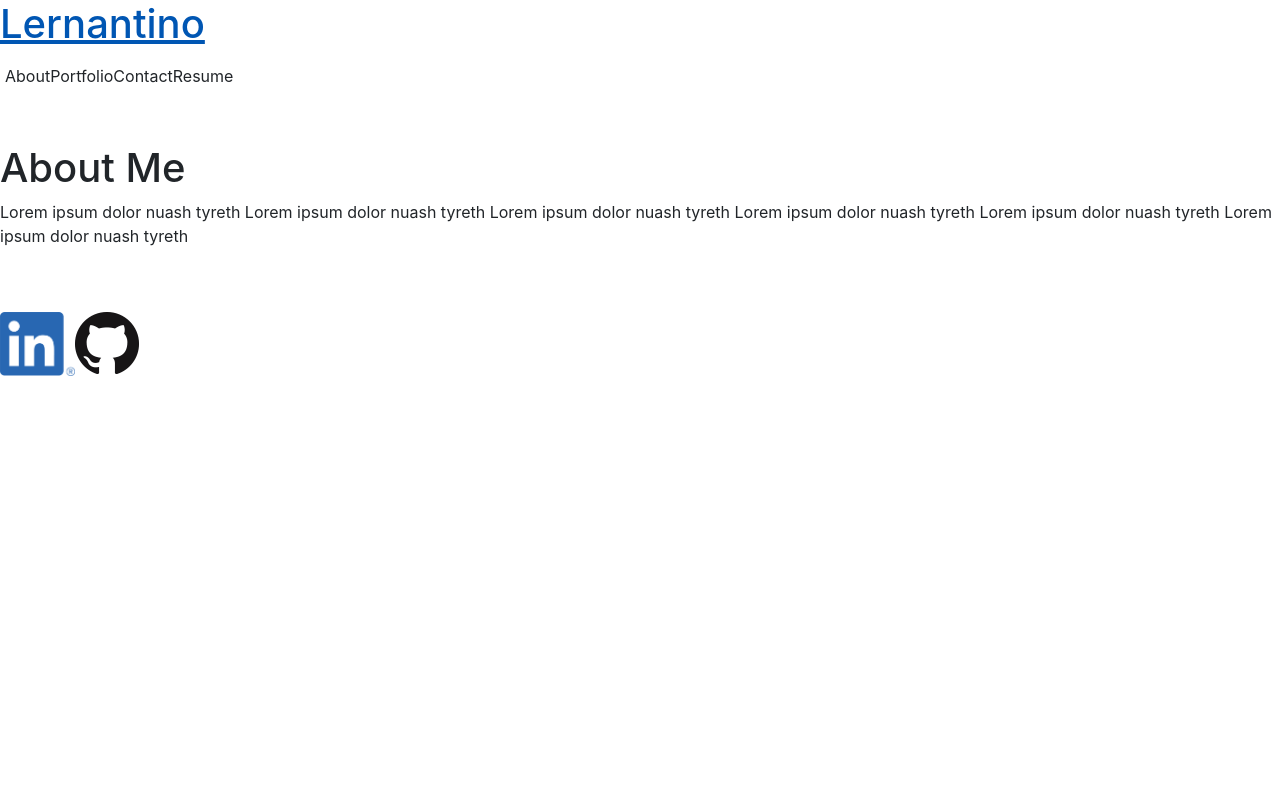
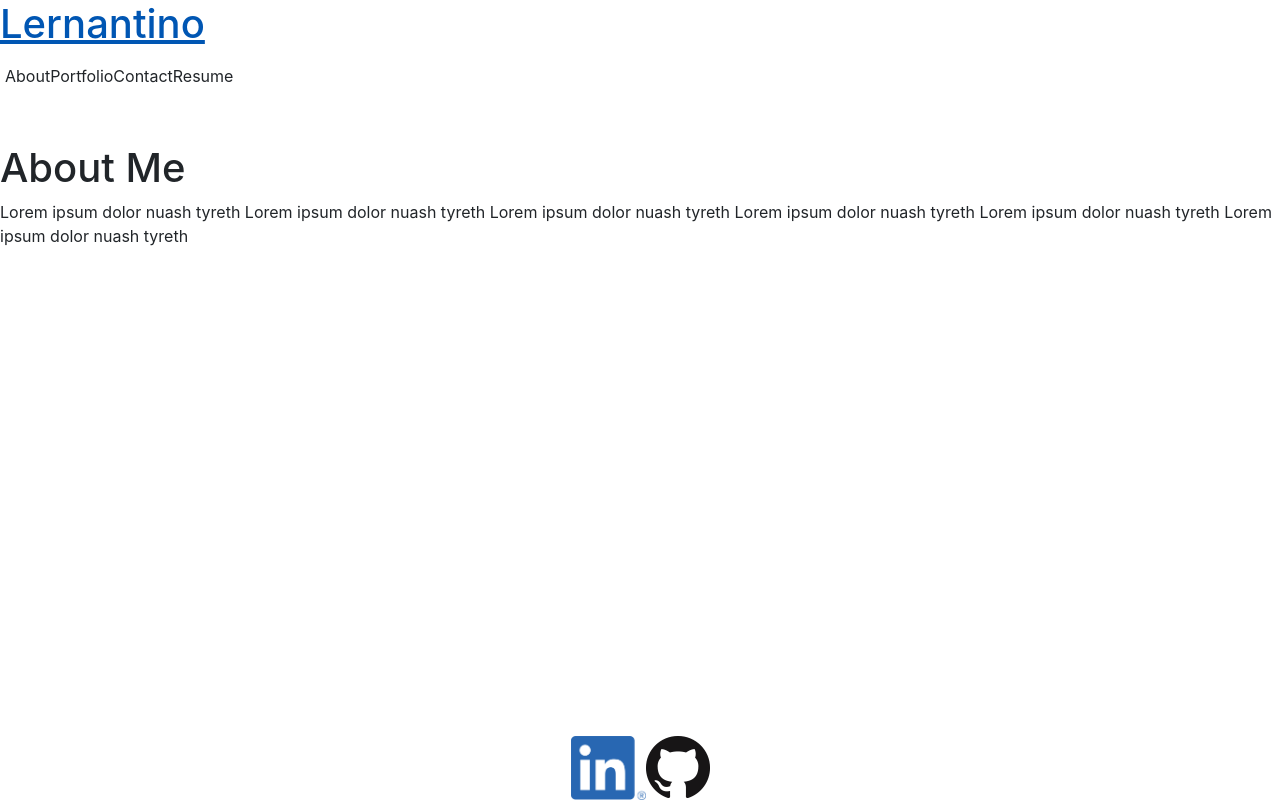
Before and after one commit to MaxKottong/React-Portfolio, a React (Create React App) app: page / in a window 1280 px wide. Built offline with nearby package versions, Linux system fonts and the light colour scheme.

Commit message:
CSS and restructured the way the CSS files are stored

```diff
--- a/src/App.css
+++ b/src/App.css
@@ -11,6 +11,13 @@
   .App-logo {
     animation: App-logo-spin infinite 20s linear;
   }
+}
+
+* {
+    margin: 0;
+    padding: 0;
+    box-sizing: border-box;
+    scroll-behavior: smooth;
 }
 
 .App-header {
@@ -27,11 +34,11 @@
 .box {
     display: flex;
     flex-flow: column;
-    height: 100%;
+    height: 100vh;
 }
 
-.App-link {
-  color: #61dafb;
+.about, .contact, .portfolio, .resume {
+    height: 100%;
 }
 
 @keyframes App-logo-spin {
--- a/src/App.js
+++ b/src/App.js
@@ -34,15 +34,15 @@ function App() {
 
     return (
         <div>
+            <main className="box">
             <Header
                 pages={pages}
                 setCurrentPage={setCurrentPage}
                 currentPage={currentPage}
             />
-            <main className="box">
                 {renderPage({ currentPage })}
+                <Footer />
             </main>
-            <Footer />
         </div>
     );
 };
--- /dev/null
+++ b/src/assets/css/footer.css
@@ -0,0 +1,3 @@
+.footer {
+    text-align: center;
+}
--- a/src/assets/css/Header/style.css
+++ b/src/assets/css/header.css
@@ -1,5 +1,6 @@
 @media (max-width: 768px) {
     #header {
         text-align: center;
+        font-size: 70px;
     }
 }
--- a/src/components/About/index.js
+++ b/src/components/About/index.js
@@ -1,10 +1,10 @@
 import React from 'react';
 import 'bootstrap/dist/css/bootstrap.min.css';
-import '../../assets/css/About/style.css'
+import '../../assets/css/about.css'
 
 function About() {
     return (
-        <section className="my-5">
+        <section className="my-5 about">
             <h1 id="about">About Me</h1>
             <p>Lorem ipsum dolor nuash tyreth Lorem ipsum dolor nuash tyreth Lorem ipsum dolor nuash tyreth Lorem ipsum dolor nuash tyreth Lorem ipsum dolor nuash tyreth Lorem ipsum dolor nuash tyreth</p>
         </section>
--- a/src/components/Contact/index.js
+++ b/src/components/Contact/index.js
@@ -21,6 +21,10 @@ function ContactForm() {
                 }
             }
         }
+        if (e.tar.get.name === 'message') {
+
+        }
+
         if (!errorMessage) {
             setFormState({ ...formState, [e.target.name]: e.target.value })
         }
@@ -32,9 +36,9 @@ function ContactForm() {
     }
 
     return (
-        <section>
+        <section className="contact">
             <h1>Contact</h1>
-            <form className="form" id="contact-form" onSubmit={handleSubmit}>
+            <form className="form contact" id="contact-form" onSubmit={handleSubmit}>
                 <div>
                     <label htmlFor="name">Name:</label>
                     <input className="form-control" type="text" defaultValue={name} onBlur={handleChange} name="name" />
--- a/src/components/Footer/index.js
+++ b/src/components/Footer/index.js
@@ -2,10 +2,11 @@ import React from 'react';
 import linkedIn from '../../assets/small/logos/LI-In-Bug.png'
 import gitHub from '../../assets/small/logos/GitHub-Mark-64px.png'
 import 'bootstrap/dist/css/bootstrap.min.css';
+import '../../assets/css/footer.css';
 
 const Footer = () => {
     return (
-        <div>
+        <div className="footer">
             <a href="google.com" target="_blank"><img src={linkedIn} width="75" height="64" alt="LinkedIn logo" /></a>
             <a href="google.com" target="_blank"><img src={gitHub} alt="GitHub logo" /></a>
         </div>
--- a/src/components/Header/index.js
+++ b/src/components/Header/index.js
@@ -1,7 +1,7 @@
 import React, { useState } from 'react';
 import Nav from '../Nav';
 import 'bootstrap/dist/css/bootstrap.min.css';
-import '../../assets/css/Header/style.css';
+import '../../assets/css/header.css';
 
 const Header = (props) => {
     const {
--- a/src/components/Nav/index.js
+++ b/src/components/Nav/index.js
@@ -1,6 +1,7 @@
 import React, { useEffect } from 'react';
 import { capitalizeFirstLetter } from '../../utils/helpers';
 import 'bootstrap/dist/css/bootstrap.min.css';
+import '../../assets/css/nav.css'
 
 function Nav(props) {
     const {
--- a/src/components/Resume/index.js
+++ b/src/components/Resume/index.js
@@ -2,7 +2,7 @@ import React from 'react';
 
 const Resume = () => {
     return (
-        <div>
+        <div className="resume">
             <h1>Resume</h1>
             <br />
             <p>Download my <a href="google.com">resume</a></p>
```
Also changed, not shown: src/assets/css/about.css (renamed from src/assets/css/About/style.css), src/assets/css/nav.css (added).
